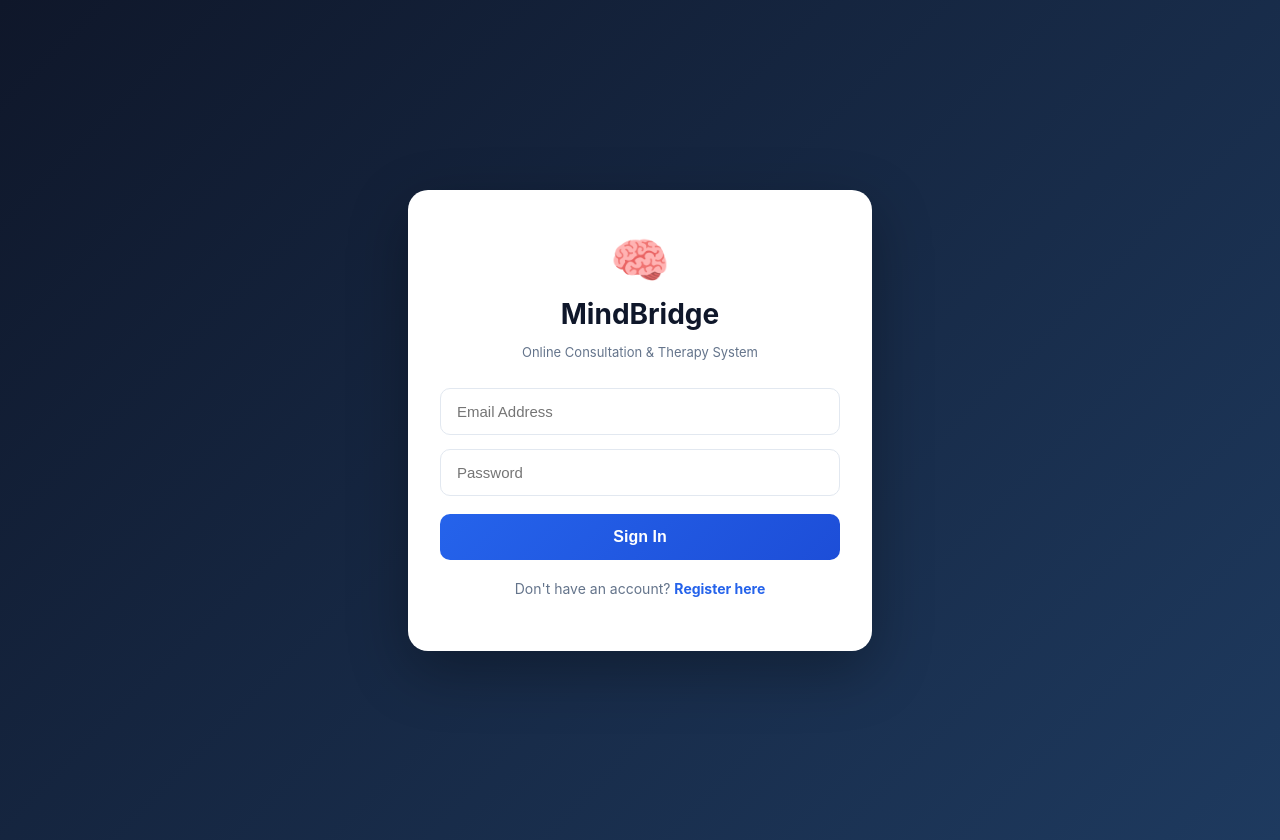
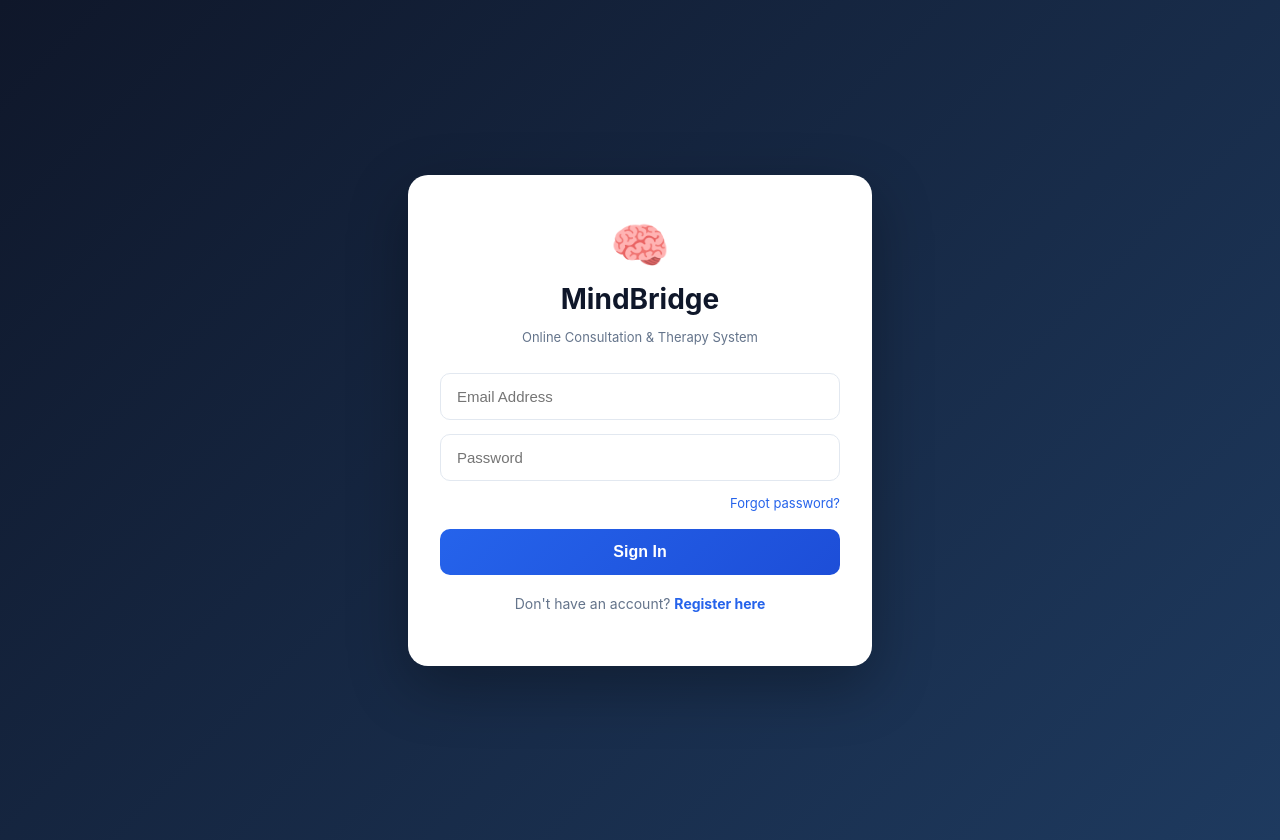
Before and after one commit to Justin37lowkey/mindbridge, a React (Create React App) app: page /login in a window 1280 px wide. Built offline with nearby package versions, Linux system fonts and the light colour scheme; no server answers.

Commit message:
Add forgot password feature

```diff
--- a/src/pages/Login.js
+++ b/src/pages/Login.js
@@ -1,5 +1,5 @@
 import React, { useState } from 'react';
-import { signInWithEmailAndPassword } from 'firebase/auth';
+import { signInWithEmailAndPassword, sendPasswordResetEmail } from 'firebase/auth';
 import { auth } from '../firebase';
 import { useNavigate, Link } from 'react-router-dom';
 
@@ -8,6 +8,7 @@ function Login() {
   const [password, setPassword] = useState('');
   const [error, setError] = useState('');
   const [loading, setLoading] = useState(false);
+  const [resetSent, setResetSent] = useState(false);
   const navigate = useNavigate();
 
   const handleLogin = async (e) => {
@@ -21,6 +22,20 @@ function Login() {
       setError('Invalid email or password. Please try again.');
     }
     setLoading(false);
+  };
+
+  const handleForgotPassword = async () => {
+    if (!email) {
+      setError('Please enter your email address above first.');
+      return;
+    }
+    try {
+      await sendPasswordResetEmail(auth, email);
+      setResetSent(true);
+      setError('');
+    } catch (err) {
+      setError('Could not send reset email. Check the email and try again.');
+    }
   };
 
   return (
@@ -46,7 +61,17 @@ function Login() {
             onChange={e => setPassword(e.target.value)}
             required
           />
+
+          {resetSent ? (
+            <p style={styles.successMsg}>✅ Reset link sent! Check your email.</p>
+          ) : (
+            <p style={styles.forgotText} onClick={handleForgotPassword}>
+              Forgot password?
+            </p>
+          )}
+
           {error && <p style={styles.error}>{error}</p>}
+
           <button style={styles.button} type="submit" disabled={loading}>
             {loading ? 'Signing in...' : 'Sign In'}
           </button>
@@ -88,6 +113,19 @@ const styles = {
     fontSize: '15px',
     outline: 'none',
   },
+  forgotText: {
+    textAlign: 'right',
+    fontSize: '13px',
+    color: '#2563eb',
+    cursor: 'pointer',
+    margin: '0',
+  },
+  successMsg: {
+    textAlign: 'right',
+    fontSize: '13px',
+    color: '#16a34a',
+    margin: '0',
+  },
   button: {
     padding: '14px',
     background: 'linear-gradient(135deg, #2563eb, #1d4ed8)',
```
